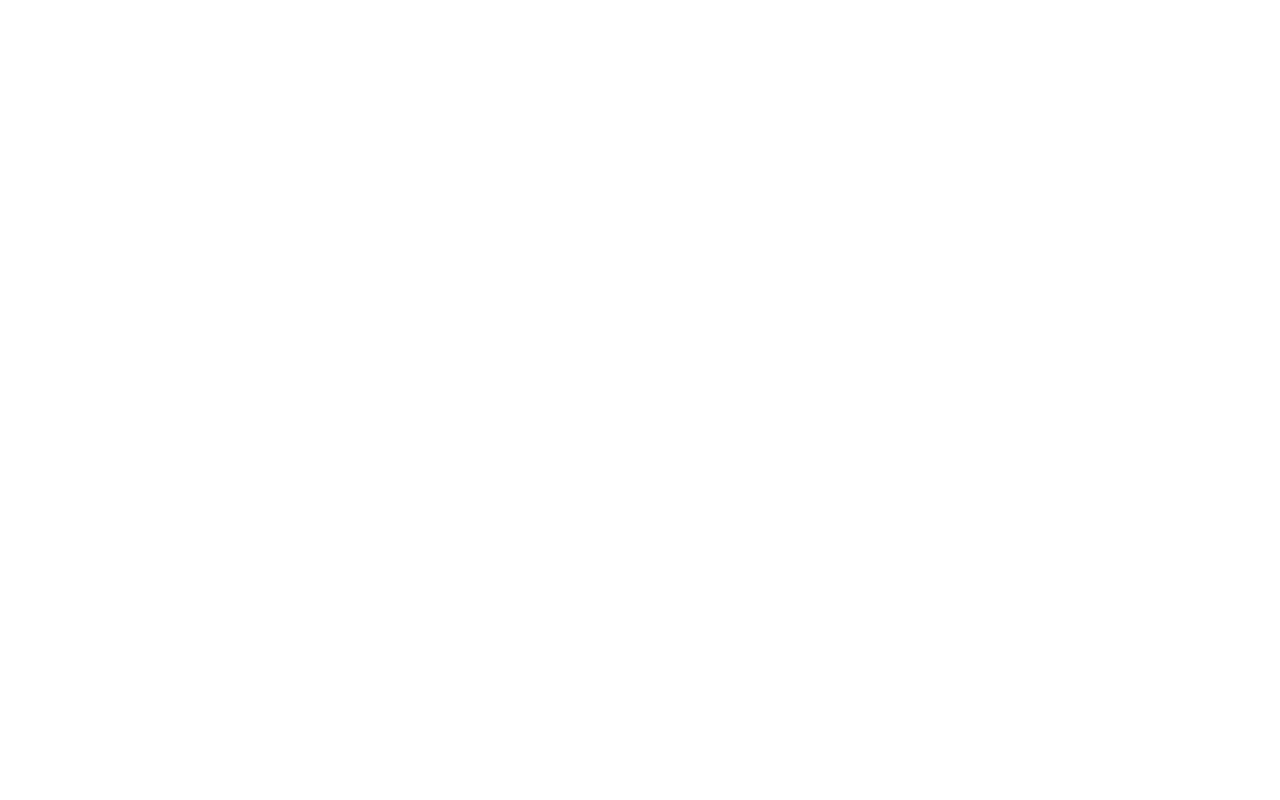
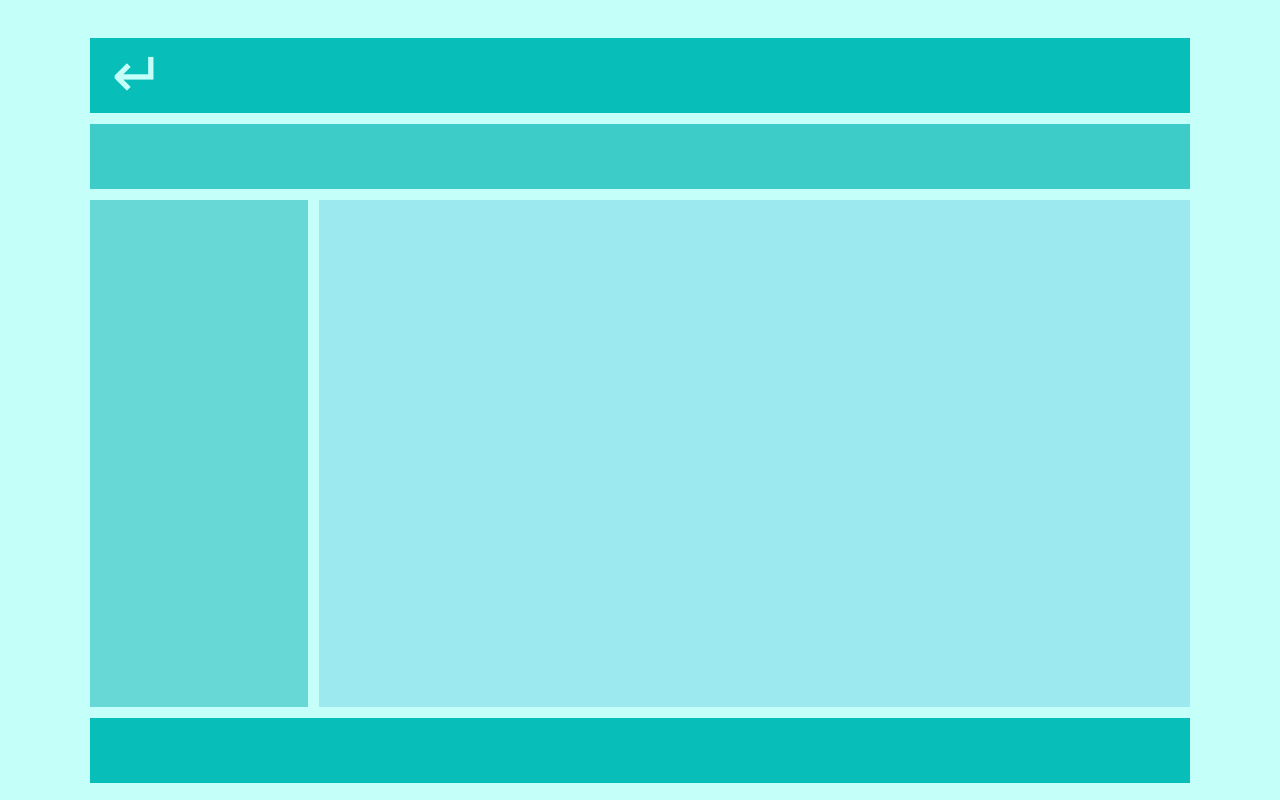
Before and after one commit to CJ-Cepe/web-layouts, a plain HTML site: page pages/fourth.html in a window 1280 px wide. Drawn offline with Linux system fonts and the light colour scheme.

Commit message:
design fourth layout

```diff
--- a/pages/fourth.html
+++ b/pages/fourth.html
@@ -0,0 +1,20 @@
+<!DOCTYPE html>
+<html>
+    <head lang="en">
+        <meta charset="utf-8">
+        <meta name="viewport" content="width=device-width, initial-scale=1.0">
+
+        <title>Fourth Layout</title>
+        <link rel="stylesheet" href="../styles/fourth.css" />
+    </head>
+    <body>
+        <header><a href="../index.html">↵</a></header>
+        <nav></nav>
+        <div></div>
+        <div class="container">
+            <aside></aside>
+            <main></main>
+        </div>
+        <footer></footer>
+    </body>
+</html>
--- a/styles/fourth.css
+++ b/styles/fourth.css
@@ -0,0 +1,55 @@
+* {
+    box-sizing: border-box;
+    margin: 0;
+    padding: 0;
+}
+
+body {
+    background-color: #c4fff9;
+    height: 100vh;
+    padding: 3% 7%;
+}
+
+header {
+    background-color: #07beb8;
+    min-height: 9%;
+    margin-bottom: 1%;
+    display: flex;
+}
+
+a {
+    align-self: center;
+    text-decoration: none;
+    font-size: 4rem;
+    color: #c4fff9;
+    margin-left: 2%;
+ }
+
+nav {
+    background-color: #3dccc7;
+    min-height: 9%;
+    margin-bottom: 1%;
+}
+
+.container {
+    min-height: 70%;
+    margin-bottom: 1%;
+    display: flex;
+    gap: 1%;
+}
+
+aside {
+    background-color: #68d8d6;
+    flex-basis: 20%;
+}
+
+main {
+    background-color: #9ceaef;
+    flex-basis: 80%;
+}
+
+
+footer {
+    background-color: #07beb8;
+    min-height: 9%;
+}
```
Also changed, not shown: index.html (+1 -1 lines).
